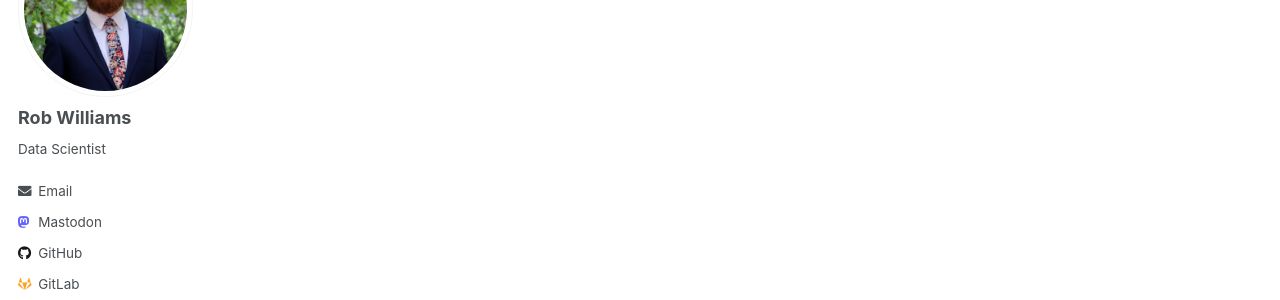
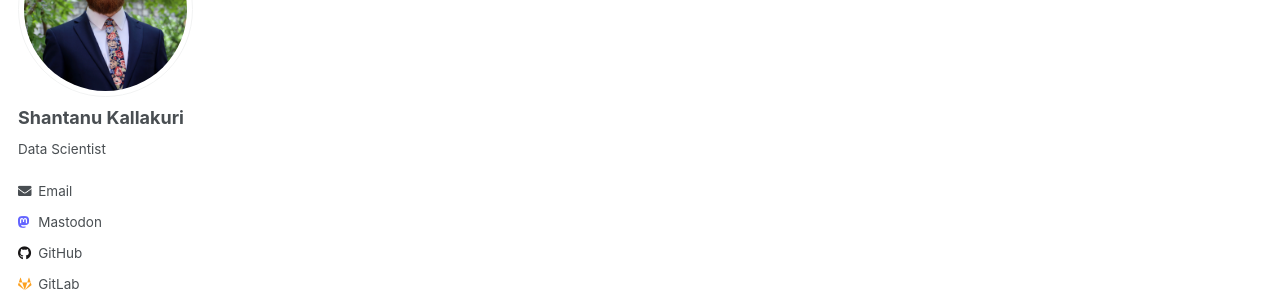
Before and after one commit to shantanukallakuri/research, a Jekyll site: the page built from _pages/talks.html, in a window 1280 px wide. Shown: the part 196-496 px from the top of the page. Built offline with Jekyll 4.4.1, drawn with Linux system fonts in a browser that asks for light colours; some web fonts are replaced.

Commit message:
Update _config.yml

```diff
--- a/_config.yml
+++ b/_config.yml
@@ -84,7 +84,7 @@ analytics:
 
 # Site Author
 author:
-  name             : "Rob Williams"
+  name             : "Shantanu Kallakuri"
   avatar           : "profile.png"
   bio              : "Data Scientist"
   location         :
```
